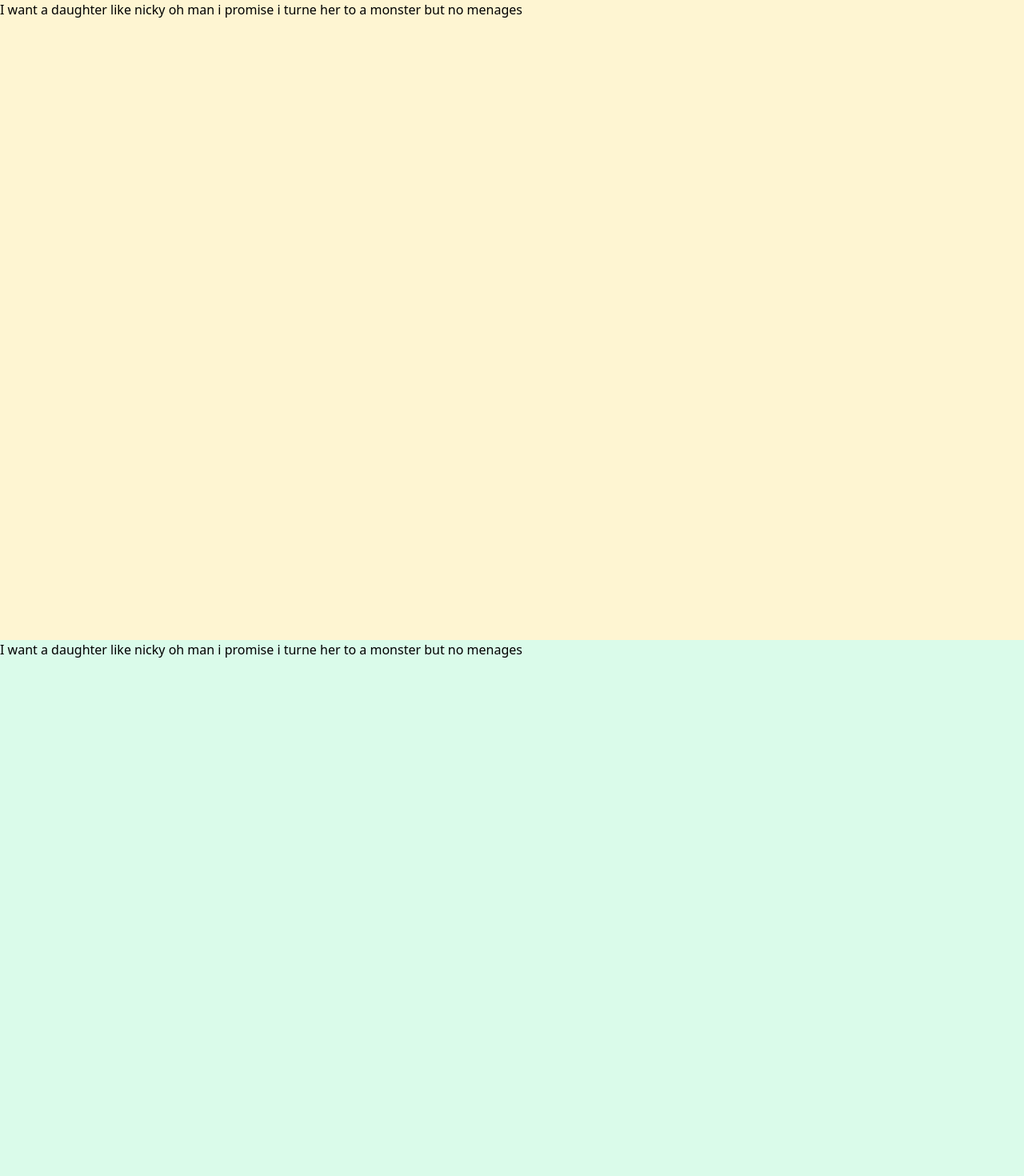
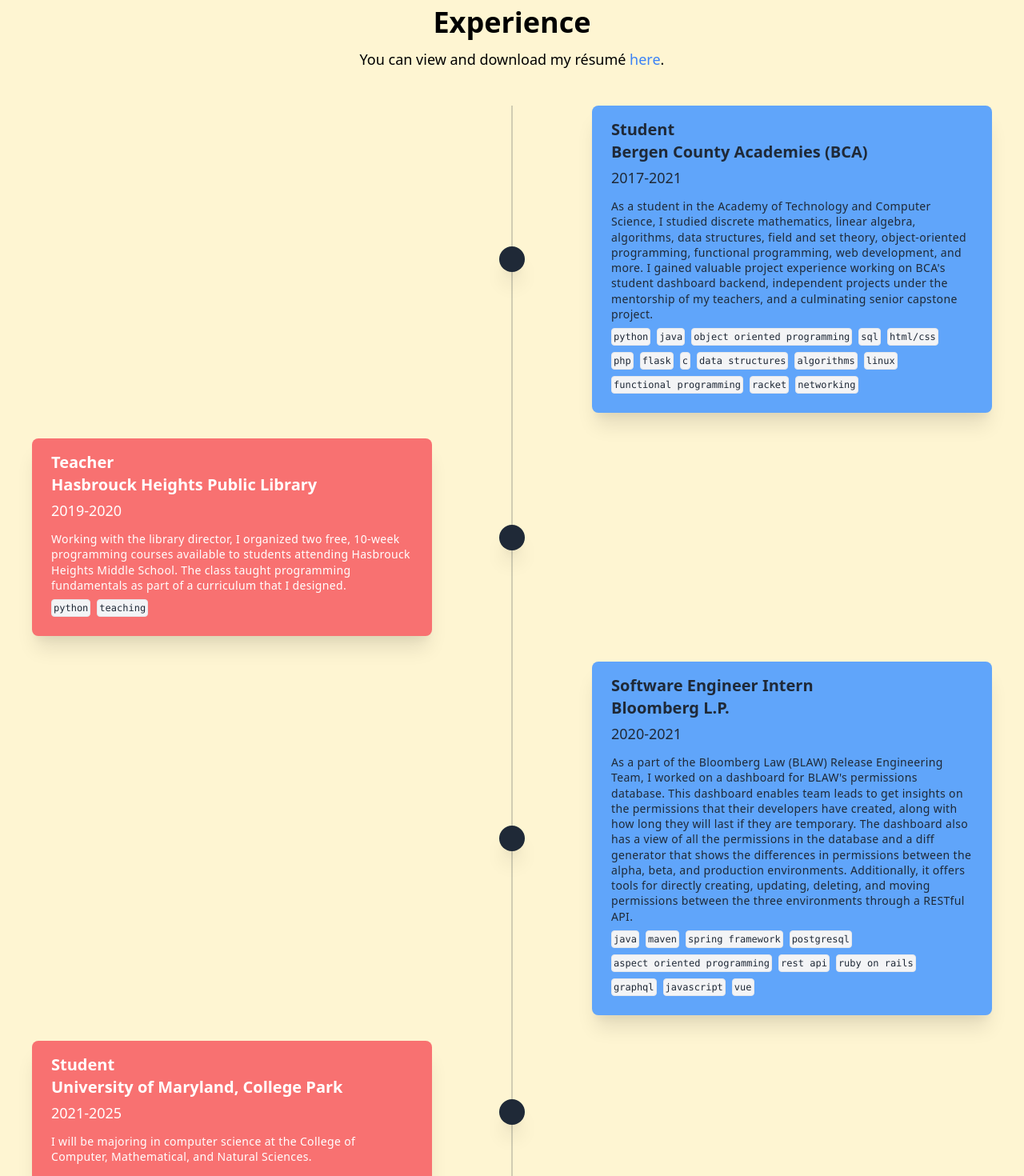
Before and after one commit to vatsal0/aboutme, a Nuxt app: page / in a window 1280 px wide. Shown: the part 800-2270 px from the top of the page at 80% size. Built offline with nearby package versions, Linux system fonts and the light colour scheme.

Commit message:
Experience and contact sections

```diff
--- /dev/null
+++ b/components/Timeline.vue
@@ -0,0 +1,71 @@
+<template>
+	<div class="container mx-auto w-full h-full mb-4">
+		<div class="relative wrap overflow-hidden p-10 h-full">
+			<div class="absolute bg-gray-800 bg-opacity-20 h-full w-0.5" style="left: 49.9%"></div>
+
+			<div v-for="(item, i) in items" :key="i" class="mb-8 flex justify-between items-center w-full" :class="{'flex-row-reverse': i % 2 == 1}">
+				<div class="order-1 w-5/12"></div>
+				<div class="z-20 flex items-center order-1 bg-gray-800 shadow-xl w-8 h-8 rounded-full"></div>
+				<div class="order-1 rounded-lg shadow-xl w-5/12 px-6 py-4 text-gray-800" :class="{'bg-blue-400': i % 2 == 0, 'bg-red-400': i % 2 == 1}">
+					<p class="mb-0 font-bold text-xl" :class="{'text-white': i % 2 == 1}">{{item.title}}</p>
+					<p class="mb-1 font-bold text-xl" :class="{'text-white': i % 2 == 1}">{{item.place}}</p>
+					<p class="mb-3 text-lg" :class="{'text-white': i % 2 == 1}">{{item.time}}</p>
+					<p class="mb-2 text-sm leading-snug tracking-wide text-opacity-100" :class="{'text-white': i % 2 == 1}">{{item.desc}}</p>
+					<div class="flex flex-row flex-wrap">
+						<code v-for="(name, j) in item.tech" :key="j" class="bg-gray-100 text-xs p-0.5 mr-2 mb-2 rounded border">{{name}}</code>
+					</div>
+				</div>
+			</div>
+		</div>
+	</div>
+</template>
+
+<script>
+export default {
+	data: () => {
+		return {
+			items: [
+				{
+					'title': 'Student',
+					'place': 'Bergen County Academies (BCA)',
+					'time': '2017-2021',
+					'desc': `As a student in the Academy of Technology and Computer Science, I studied discrete mathematics, linear algebra,
+						algorithms, data structures, field and set theory, object-oriented programming, functional programming,
+						web development, and more.
+						I gained valuable project experience working on BCA's student dashboard backend, independent projects
+						under the mentorship of my teachers, and a culminating senior capstone project.`,
+					'tech': ['python', 'java', 'object oriented programming', 'sql', 'html/css', 'php', 'flask', 'c', 'data structures', 'algorithms', 'linux', 'functional programming', 'racket', 'networking']
+				},
+				{
+					'title': 'Teacher',
+					'place': 'Hasbrouck Heights Public Library',
+					'time': '2019-2020',
+					'desc': `Working with the library director, I organized two free, 10-week programming courses available to students
+						attending Hasbrouck Heights Middle School. The class taught programming fundamentals as part of a curriculum that I
+						designed.`,
+					'tech': ['python', 'teaching']
+				},
+				{
+					'title': 'Software Engineer Intern',
+					'place': 'Bloomberg L.P.',
+					'time': '2020-2021',
+					'desc': `As a part of the Bloomberg Law (BLAW) Release Engineering Team, I worked on a dashboard for BLAW's permissions
+						database. This dashboard enables team leads to get insights on the permissions that their developers have created, along
+						with how long they will last if they are temporary. The dashboard also has a view of all the permissions in the database and
+						a diff generator that shows the differences in permissions between the alpha, beta, and production environments.
+						Additionally, it offers tools for directly creating, updating, deleting, and moving permissions between the three environments
+						through a RESTful API.`,
+					'tech': ['java', 'maven', 'spring framework', 'postgresql', 'aspect oriented programming', 'rest api', 'ruby on rails', 'graphql', 'javascript', 'vue']
+				},
+				{
+					'title': 'Student',
+					'place': 'University of Maryland, College Park',
+					'time': '2021-2025',
+					'desc': `I will be majoring in computer science at the College of Computer, Mathematical, and Natural Sciences.`,
+					'tech': []
+				},
+			]
+		}
+	}
+}
+</script>
--- a/pages/index.vue
+++ b/pages/index.vue
@@ -18,18 +18,18 @@
       <div class="flex flex-col sm:flex-row justify-center items-center w-screen my-6">
         <img src="https://avatars.githubusercontent.com/u/34689545" class="rounded-full max-w-xs sm:max-w-sm"/>
         <div class="p-4 flex flex-col flex-shrink items-start max-w-md">
-          <p class="text-6xl font-bold mb-4">Hi, I'm Sal</p>
-          <p class="text-xl mb-2">
+          <p class="text-6xl font-bold mb-4 mx-auto sm:mx-0">Hi, I'm Sal</p>
+          <p class="text-xl mb-2 mx-auto sm:mx-0 text-center sm:text-left">
             I'm a computer science student interested in machine learning and quantitative analysis.
             I graduated from the Academy of Technology and Computer Science at
             <a target="_blank" href="https://www.niche.com/k12/bergen-county-academies-hackensack-nj/" class="text-blue-500 hover:underline">Bergen County Academies</a>
             in 2021 and am now majoring in computer science at the
             <a target="_blank" href="https://www.umd.edu/" class="text-blue-500 hover:underline">University of Maryland</a>.
           </p>
-          <p class="text-lg font-bold">Click on the links below to learn more about me!</p>
+          <p class="text-lg font-bold mx-auto sm:mx-0">Click on the links below to learn more about me!</p>
         </div>
       </div>
-      <div class="flex flex-row justify-center items-start w-screen">
+      <div class="flex flex-row justify-center items-start w-screen mb-8">
         <a href="#experience" class="bg-yellow-500 bg-opacity-80 rounded-xl py-4 px-2 w-40 mx-4 hover:bg-yellow-600 shadow-md transition ease-in duration-200 flex justify-center">
           <p class="text-xl text-white">Experience</p>
         </a>
@@ -41,17 +41,51 @@
         </a>
       </div>
     </div>
+
     <div id="experience" class="flex flex-col w-screen min-h-screen bg-yellow-100 bg-opacity-80">
-      I want a daughter like nicky oh man i promise i turne her to a monster but no menages
+      <div class="flex justify-center w-screen my-2">
+        <p class="text-4xl font-bold">Experience</p>
+      </div>
+      <div class="flex justify-center w-screen my-1">
+        <p class="text-lg">You can view and download my résumé <a target="_blank" href="/resume.pdf" class="text-blue-500 hover:underline">here</a>.</p>
+      </div>
+      <Timeline />
       <!-- bca, library, bloomberg, umd, resume link https://tailwindcomponents.com/component/simple-vertical-timeline -->
     </div>
+
     <div id="projects" class="flex flex-col w-screen min-h-screen bg-green-100 bg-opacity-80">
+      <div class="flex justify-center w-screen my-2">
+        <p class="text-4xl font-bold">Projects</p>
+      </div>
       I want a daughter like nicky oh man i promise i turne her to a monster but no menages
       <!-- plannet, unionblue -->
     </div>
-    <div id="contact" class="flex flex-col w-screen h-40 bg-purple-100 bg-opacity-80">
-      I want a daughter like nicky oh man i promise i turne her to a monster but no menages
-      <!-- phone linkedin email https://www.wix.com/demone2/nicol-rider https://www.freecodecamp.org/news/send-emails-from-your-vue-application/ -->
+
+    <div id="contact" class="flex flex-col w-screen bg-purple-100 bg-opacity-80">
+      <div class="flex justify-center w-screen my-2">
+        <p class="text-4xl font-bold">Contact</p>
+      </div>
+      <div class="flex flex-col md:flex-row flex-grow justify-around items-center w-screen mb-4">
+        <div class="flex flex-col items-center w-60 my-2">
+          <a target="_blank" href="mailto:vatsalbaherwani@gmail.com" class="rounded-full bg-red-800 mx-1 w-10 h-10 flex flex-row justify-center items-center">
+            <EmailIcon fillColor="#FFFFFF" :size="32"/>
+          </a>
+          <p class="text-lg">Send me an email</p>
+        </div>
+        <div class="flex flex-col items-center w-60 my-2">
+          <a target="_blank" href="https://www.linkedin.com/in/vatsal-baherwani" class="rounded-full bg-blue-800 mx-1 w-10 h-10 flex flex-row justify-center items-center">
+            <LinkedinIcon fillColor="#FFFFFF" :size="32"/>
+          </a>
+          <p class="text-lg">Connect with me on LinkedIn</p>
+        </div>
+        <div class="flex flex-col items-center w-60 my-2">
+          <a target="_blank" href="https://www.github.com/vatsal0" class="rounded-full bg-purple-800 mx-1 w-10 h-10 flex flex-row justify-center items-center">
+            <GithubIcon fillColor="#FFFFFF" :size="32"/>
+          </a>
+          <p class="text-lg">Follow me on GitHub</p>
+        </div>
+      </div>
+      <!-- https://www.wix.com/demone2/nicol-rider https://www.freecodecamp.org/news/send-emails-from-your-vue-application/ -->
     </div>
   </div>
 </template>
@@ -61,11 +95,14 @@
 import LinkedinIcon from 'vue-material-design-icons/Linkedin.vue'
 import EmailIcon from 'vue-material-design-icons/Email.vue'
 
+import Timeline from '../components/Timeline.vue'
+
 export default {
   components: {
     GithubIcon,
     LinkedinIcon,
-    EmailIcon
+    EmailIcon,
+    Timeline
   }
 }
 </script>
```
Also changed, not shown: 1 other file (tests, documents, lock files or other folders).
